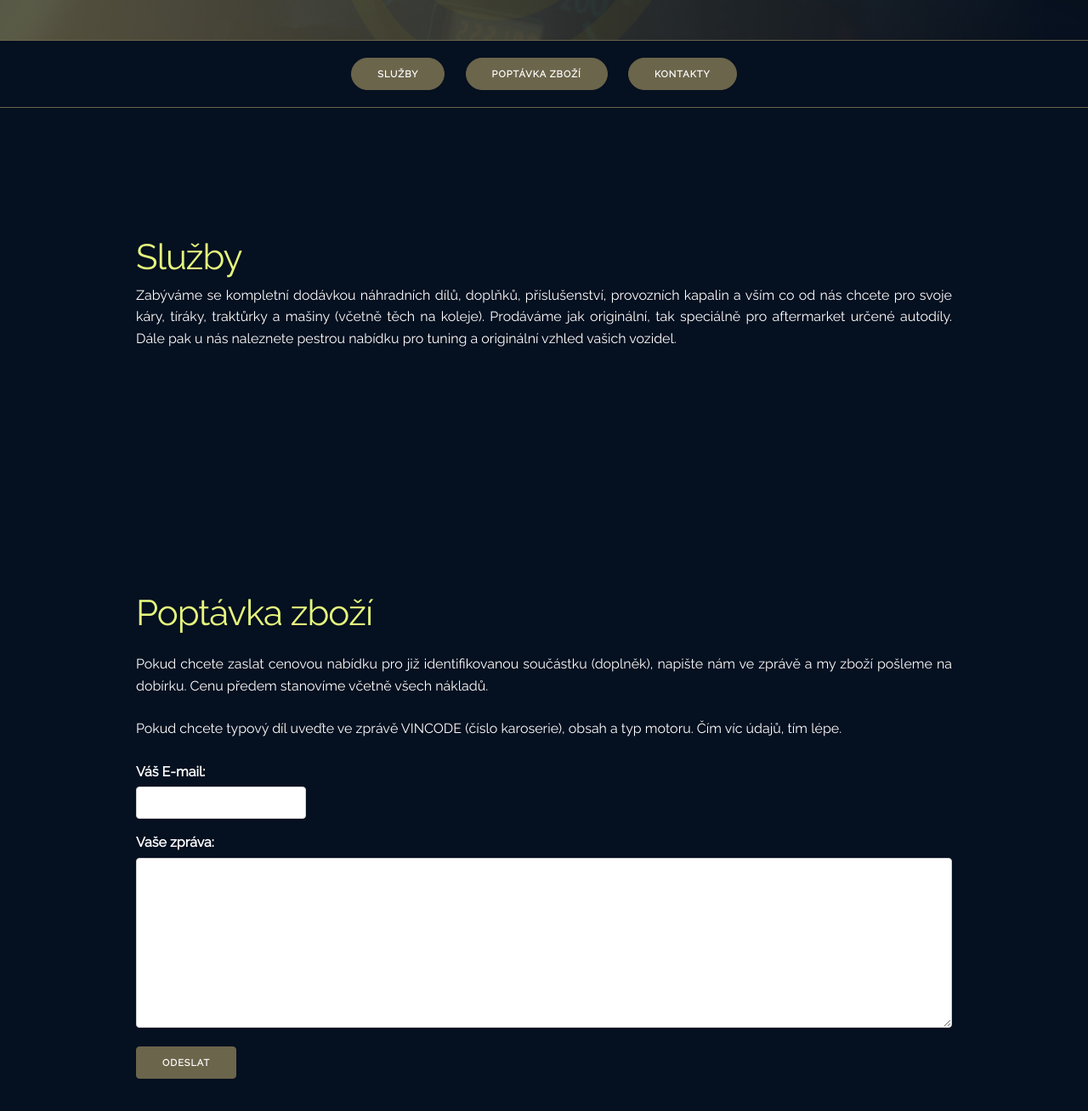
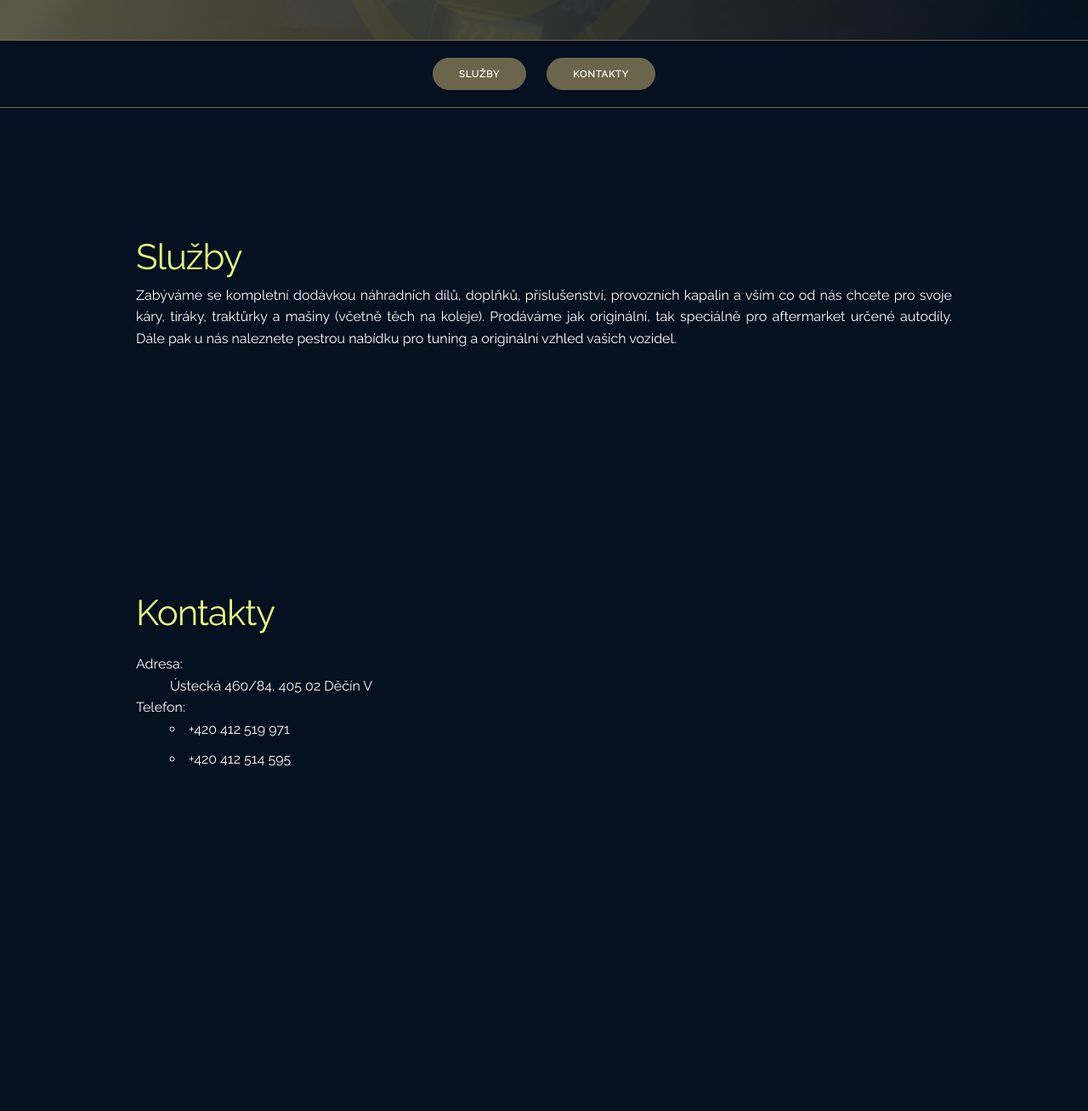
Before and after one commit to autofan/autofan.github.io, a plain HTML site: page index.html in a window 1280 px wide. Shown: the part 311-1619 px from the top of the page at 85% size. After the commit the page ends 1353 px from the top, so only its background shows below. Drawn offline with Linux system fonts and the light colour scheme.

Commit message:
Comment out inquiry

```diff
--- a/index.html
+++ b/index.html
@@ -50,7 +50,7 @@
       <div class="row">
         <div class="twelve columns">
           <a class="button button-primary" href="#services">Služby</a>
-          <a class="button button-primary" href="#inquiry">Poptávka zboží</a>
+          <!-- <a class="button button-primary" href="#inquiry">Poptávka zboží</a> -->
           <a class="button button-primary" href="#contacts">Kontakty</a>
         </div>
       </div>
@@ -103,7 +103,7 @@
         </div>
       </div>
     </section>
-    <section id="inquiry">
+    <!-- <section id="inquiry">
       <div class="container">
         <div class="row">
           <div class="twelve columns">
@@ -115,7 +115,7 @@
             <p>Pokud chcete typový díl uveďte ve zprávě VINCODE
                (číslo karoserie), obsah a typ motoru. Čím víc údajů, tím lépe.
             </p>
-            <form action="https://formspree.io/navrkalfan@gmail.com" method="POST">
+            <form action="https://formspree.io/autofan@iol.cz" method="POST">
                 <label for="POST-email">Váš E-mail:</label>
                 <input id="POST-email" type="email" name="_replyto"><br>
                 <label for="POST-body">Vaše zpráva:</label>
@@ -125,7 +125,7 @@
           </div>
         </div>
       </div>
-    </section>
+    </section> -->
     <section id="contacts">
       <div class="container">
         <div class="row">
```
